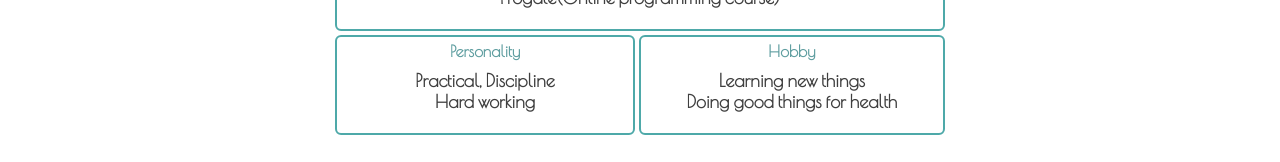
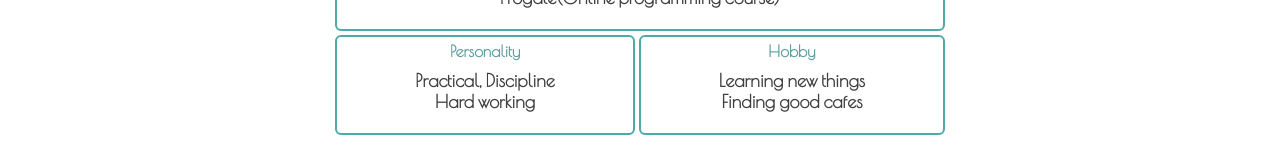
Before and after one commit to asmskk/portfolio, a plain HTML site: page profile.html in a window 1280 px wide. Shown: the part 541-703 px from the top of the page. Drawn offline with nearby package versions, Linux system fonts and the light colour scheme.

Commit message:
changed hobby

```diff
--- a/profile.html
+++ b/profile.html
@@ -95,7 +95,7 @@
 
             <div class="frame hobby">
                 <h4>Hobby</h4>
-                <p>Learning new things<br>Doing good things for health</p>
+                <p>Learning new things<br>Finding good cafes</p>
             </div>
 
         </div>
```
